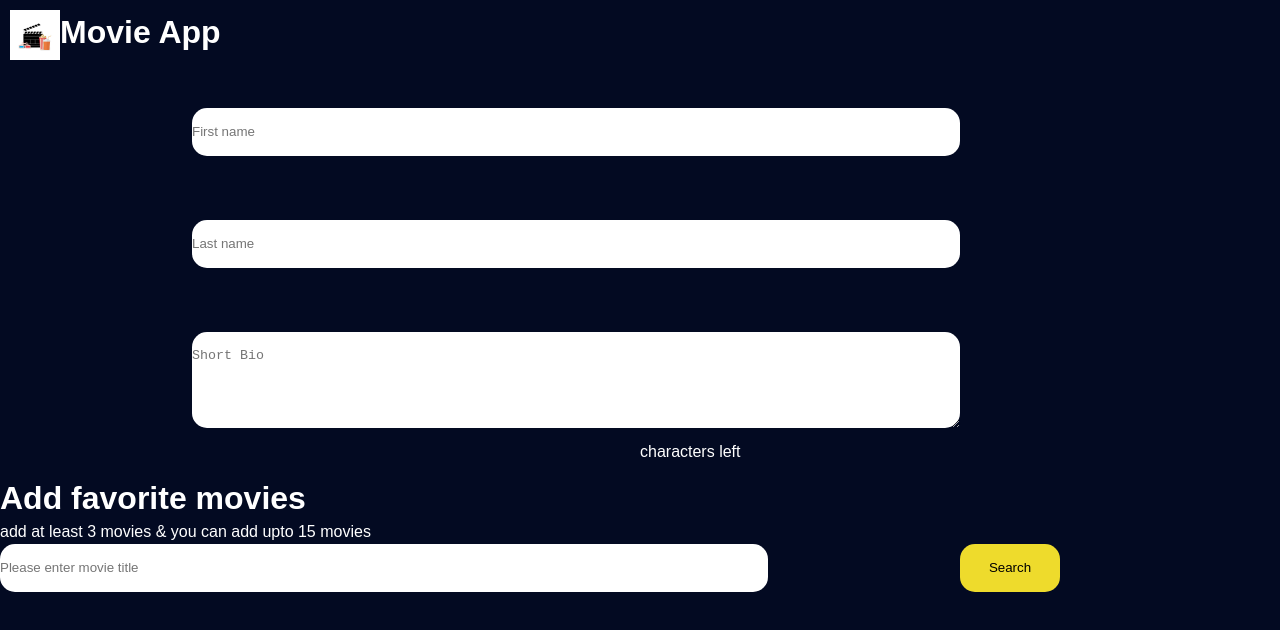
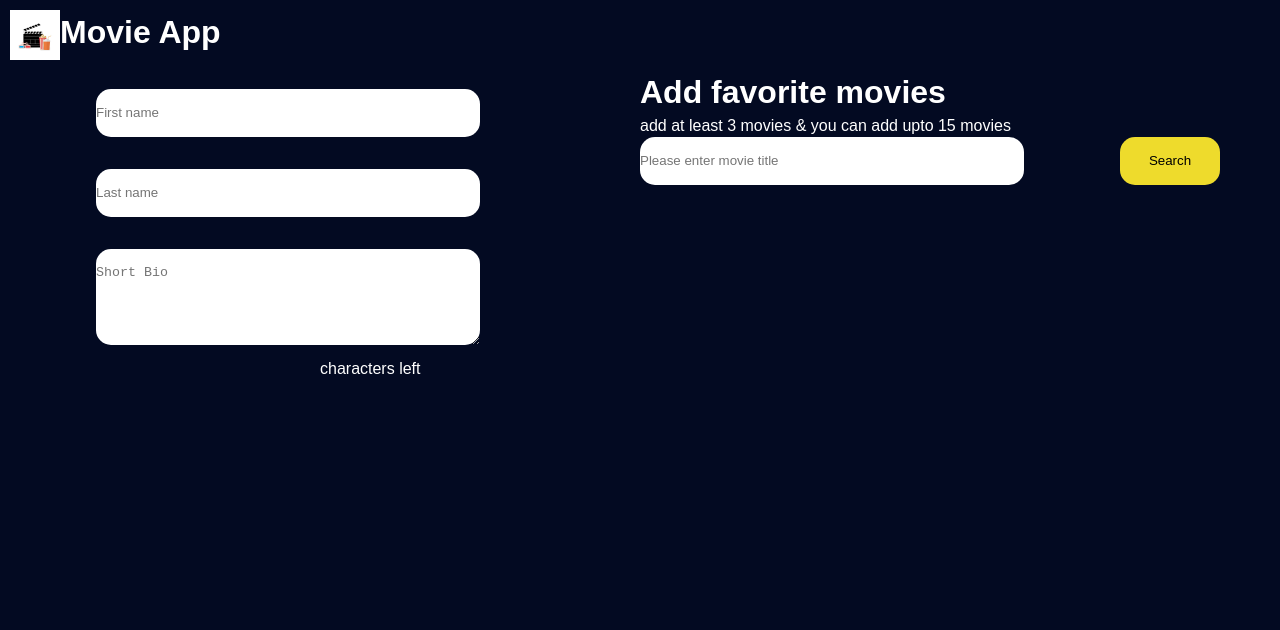
Before and after one commit to Meghanath91/movieapp, a Vue app: page / in a window 1280 px wide. Shown: the top 630 px of the page. Built offline with nearby package versions, Linux system fonts and the light colour scheme.

Commit message:
change layout

```diff
--- a/src/App.vue
+++ b/src/App.vue
@@ -1,8 +1,12 @@
 <template>
   <div id="app">
     <Header />
-    <ProfileForm />
-    <SearchMovie v-bind:movies="movies" />
+    <div class="main-container">
+      <div class="form-search-container">
+        <ProfileForm />
+        <SearchMovie v-bind:movies="movies" />
+      </div>
+    </div>
   </div>
 </template>
 
@@ -49,4 +53,12 @@ body {
   line-height: 1.4;
   background-color: #030a22;
 }
+.form-search-container {
+  display: grid;
+  grid-template-columns: 1fr 1fr;
+}
+.main-container {
+  display: grid;
+  grid-template-rows: 1fr 2fr;
+}
 </style>
--- a/src/components/SearchMovie/SearchMovie.vue
+++ b/src/components/SearchMovie/SearchMovie.vue
@@ -40,8 +40,8 @@ export default {
         .get(
           `https://api.themoviedb.org/3/search/movie?api_key=${API_KEY}&query=${this.movieQuery}`
         )
-        .then((movie) => {
-          const searchResult = movie.data.results;
+        .then(async (movie) => {
+          const searchResult = await movie.data.results;
           this.result = searchResult;
           console.log(searchResult);
           this.movieQuery = "";
```
